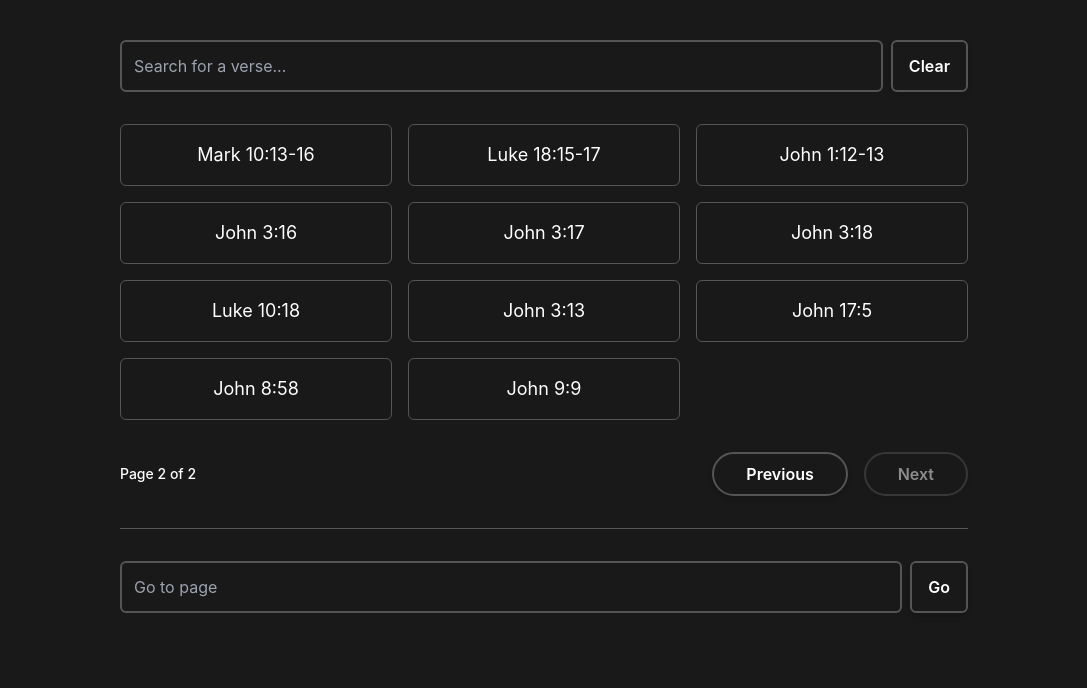
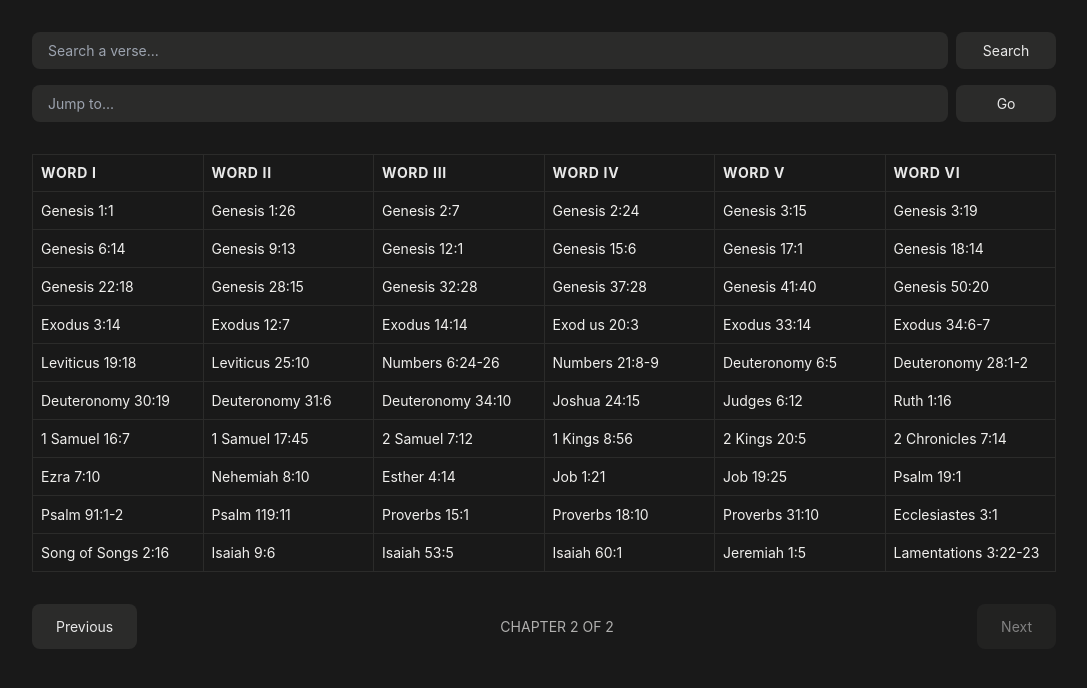
Before and after one commit to trinitarianbeliever/DailyBible, a plain HTML site: page index.html in a window 1280 px wide. Both pictures are taken after a click on the button "Next". Shown: the whole page, without its empty margins (96-1183 px from the left). Drawn offline with nearby package versions, Linux system fonts and the light colour scheme.

Commit message:
theme update

```diff
--- a/data.json
+++ b/data.json
@@ -1,6 +1,26 @@
 [
-    "John 1:1", "John 1:2", "John 1:3", "John 1:4", "John 1:5", "John 1:14", "John 1:17", "John 1:18", "Genesis 2:24", "Deuteronomy 14:1",
-    "Psalm 69:9", "John 2:13", "John 2:14", "John 2:15-16", "John 2:17", "John 2:18-21", "John 2:22", "Mark 12:41-44", "1 Kings 17:7-16",
-    "1 Kings 17:15-16", "Matthew 19:13-15", "Mark 10:13-16", "Luke 18:15-17", "John 1:12-13", "John 3:16", "John 3:17", "John 3:18",
-    "Luke 10:18", "John 3:13", "John 17:5", "John 8:58", "John 9:9"
+    [
+        ["John 3:16", "Philippians 4:13", "Romans 8:28", "Jeremiah 29:11", "Proverbs 3:5-6", "Matthew 6:33"],
+        ["Joshua 1:9", "Psalm 23:4", "1 Corinthians 16:14", "Romans 12:2", "Isaiah 40:31", "Ephesians 2:8-9"],
+        ["Proverbs 27:17", "Psalm 46:1", "Galatians 5:22-23", "Psalm 119:105", "2 Timothy 1:7", "Psalm 34:18"],
+        ["Romans 5:8", "1 Thessalonians 5:18", "Hebrews 11:1", "Matthew 11:28", "1 Peter 5:7", "Romans 10:9"],
+        ["James 1:5", "Colossians 3:23", "Ephesians 4:32", "John 14:6", "Luke 6:31", "Psalm 1:3"],
+        ["2 Corinthians 5:17", "Proverbs 22:6", "1 Corinthians 13:4-7", "John 15:13", "Psalm 27:1", "Ephesians 6:11"],
+        ["Isaiah 41:10", "Proverbs 4:23", "1 John 4:18", "2 Corinthians 4:18", "Psalm 139:14", "Matthew 5:16"],
+        ["Psalm 121:1-2", "Romans 8:31", "Psalm 23:1", "John 8:32", "James 4:7", "Romans 1:16"],
+        ["Ephesians 3:20", "Proverbs 16:3", "Psalm 91:4", "Hebrews 4:12", "Luke 1:37", "Romans 15:13"],
+        ["1 Timothy 6:12", "Romans 12:12", "Psalm 37:4", "Philippians 2:3", "2 Timothy 3:16", "Hebrews 13:8"]
+    ],
+    [
+        ["Genesis 1:1", "Genesis 1:26", "Genesis 2:7", "Genesis 2:24", "Genesis 3:15", "Genesis 3:19"],
+        ["Genesis 6:14", "Genesis 9:13", "Genesis 12:1", "Genesis 15:6", "Genesis 17:1", "Genesis 18:14"],
+        ["Genesis 22:18", "Genesis 28:15", "Genesis 32:28", "Genesis 37:28", "Genesis 41:40", "Genesis 50:20"],
+        ["Exodus 3:14", "Exodus 12:7", "Exodus 14:14", "Exod us 20:3", "Exodus 33:14", "Exodus 34:6-7"],
+        ["Leviticus 19:18", "Leviticus 25:10", "Numbers 6:24-26", "Numbers 21:8-9", "Deuteronomy 6:5", "Deuteronomy 28:1-2"],
+        ["Deuteronomy 30:19", "Deuteronomy 31:6", "Deuteronomy 34:10", "Joshua 24:15", "Judges 6:12", "Ruth 1:16"],
+        ["1 Samuel 16:7", "1 Samuel 17:45", "2 Samuel 7:12", "1 Kings 8:56", "2 Kings 20:5", "2 Chronicles 7:14"],
+        ["Ezra 7:10", "Nehemiah 8:10", "Esther 4:14", "Job 1:21", "Job 19:25", "Psalm 19:1"],
+        ["Psalm 91:1-2", "Psalm 119:11", "Proverbs 15:1", "Proverbs 18:10", "Proverbs 31:10", "Ecclesiastes 3:1"],
+        ["Song of Songs 2:16", "Isaiah 9:6", "Isaiah 53:5", "Isaiah 60:1", "Jeremiah 1:5", "Lamentations 3:22-23"]
+    ]
 ]
--- a/index.html
+++ b/index.html
@@ -3,60 +3,64 @@
 <head>
     <meta charset="UTF-8">
     <meta name="viewport" content="width=device-width, initial-scale=1.0">
-    <title>Bible Verse Navigator</title>
-    <link rel="preconnect" href="https://fonts.googleapis.com">
-    <link rel="preconnect" href="https://fonts.gstatic.com" crossorigin>
-    <link href="https://fonts.googleapis.com/css2?family=Merriweather:wght@400;600&display=swap" rel="stylesheet">
+    <title>Daily Bible Verses</title>
+    <!-- Load Tailwind CSS -->
     <script src="https://cdn.tailwindcss.com"></script>
+    <!-- Link to external CSS file -->
     <link rel="stylesheet" href="styles.css">
 </head>
-<body class="p-4">
-
-    <!-- Main Container -->
-    <div class="max-w-4xl mx-auto p-6 bg-[#191919]">
-
-        <!-- Search Input and Button -->
-        <div class="flex items-center mb-8 space-x-2">
-            <input type="text" id="search-input" placeholder="Search for a verse..." class="w-full p-3 rounded-md text-[#FFFFFF] bg-[#191919] border-2 border-[#555555] focus:outline-none focus:border-blue-500 transition-colors duration-200" />
-            <button id="clear-search-button" class="px-4 py-3 bg-[#191919] text-[#FFFFFF] rounded-md font-semibold shadow-md hover:bg-[#444444] transition-colors duration-200 border-2 border-[#555555]">
-                Clear
+<body class="p-8">
+    <!-- Verse Search input and button -->
+    <div class="flex items-center justify-center mb-4 mx-auto max-w-5xl w-full">
+        <input type="text" id="verseSearchInput" placeholder="Search a verse..." class="w-full px-4 py-2 bg-[rgb(43,43,42)] text-white rounded-lg text-left focus:outline-none focus:ring-2 focus:ring-[rgb(232,232,232)] placeholder-gray-400">
+        <button id="verseSearchBtn" class="bg-[rgb(43,43,42)] text-[rgb(232,232,232)] w-28 py-2 rounded-lg hover:bg-gray-700 transition-colors duration-200 ml-2">
+            Search
         </button>
     </div>
 
-        <!-- Verse Container Grid -->
-        <main id="verse-container" class="grid grid-cols-3 gap-4 mb-8">
-            <!-- Verses will be dynamically added here by JavaScript -->
-        </main>
-
-        <!-- Navigation and Page Info -->
-        <div class="flex flex-col sm:flex-row justify-between items-center space-y-4 sm:space-y-0 sm:space-x-4 mb-8">
-            <div class="text-[#FFFFFF] text-sm font-medium">
-                Page <span id="current-page-info">1</span> of <span id="total-pages-info">1</span>
-            </div>
-            <div class="flex space-x-4">
-                <button id="prev-button" class="px-8 py-2 bg-[#191919] text-[#FFFFFF] rounded-full font-semibold shadow-md hover:bg-[#444444] transition-colors duration-200 border-2 border-[#555555]">
-                    Previous
-                </button>
-                <button id="next-button" class="px-8 py-2 bg-[#191919] text-[#FFFFFF] rounded-full font-semibold shadow-md hover:bg-[#444444] transition-colors duration-200 border-2 border-[#555555]">
-                    Next
-                </button>
-            </div>
-        </div>
-
-        <!-- Horizontal line -->
-        <div class="w-full h-px bg-[#555555] my-8"></div>
-
-        <!-- Go to Page Footer -->
-        <div class="flex items-center mt-8 space-x-2">
-            <input type="number" id="page-input" placeholder="Go to page" class="w-full p-3 rounded-md text-[#FFFFFF] bg-[#191919] border-2 border-[#555555] focus:outline-none focus:border-blue-500 transition-colors duration-200" />
-            <button id="go-button" class="px-4 py-3 bg-[#191919] text-[#FFFFFF] rounded-md font-semibold shadow-md hover:bg-[#444444] transition-colors duration-200 border-2 border-[#555555]">
+    <!-- Jump to Chapter input and button -->
+    <div class="flex items-center justify-center mb-8 mx-auto max-w-5xl w-full">
+        <input type="number" id="chapterInput" placeholder="Jump to..." class="w-full px-4 py-2 bg-[rgb(43,43,42)] text-white rounded-lg text-left focus:outline-none focus:ring-2 focus:ring-[rgb(232,232,232)] placeholder-gray-400">
+        <button id="jumpBtn" class="bg-[rgb(43,43,42)] text-[rgb(232,232,232)] w-28 py-2 rounded-lg hover:bg-gray-700 transition-colors duration-200 ml-2">
             Go
         </button>
     </div>
 
+    <!-- Search Result Message -->
+    <div id="searchMessage" class="text-center text-red-500 mb-4 hidden">Verse not found.</div>
+
+    <!-- Main Table Container -->
+    <div id="mainTableContainer" class="overflow-x-auto mx-auto max-w-5xl">
+        <table class="min-w-full border border-[rgb(43,43,42)] rounded-lg table-fixed">
+            <thead class="bg-[#191919]">
+                <tr>
+                    <th scope="col" class="w-[calc(100%/6)] px-2 py-2 text-left text-sm font-bold uppercase tracking-wider rounded-tl-lg border-b border-r border-[rgb(43,43,42)] text-[rgb(232,232,232)]">WORD I</th>
+                    <th scope="col" class="w-[calc(100%/6)] px-2 py-2 text-left text-sm font-bold uppercase tracking-wider border-b border-r border-[rgb(43,43,42)] text-[rgb(232,232,232)]">WORD II</th>
+                    <th scope="col" class="w-[calc(100%/6)] px-2 py-2 text-left text-sm font-bold uppercase tracking-wider border-b border-r border-[rgb(43,43,42)] text-[rgb(232,232,232)]">WORD III</th>
+                    <th scope="col" class="w-[calc(100%/6)] px-2 py-2 text-left text-sm font-bold uppercase tracking-wider border-b border-r border-[rgb(43,43,42)] text-[rgb(232,232,232)]">WORD IV</th>
+                    <th scope="col" class="w-[calc(100%/6)] px-2 py-2 text-left text-sm font-bold uppercase tracking-wider border-b border-r border-[rgb(43,43,42)] text-[rgb(232,232,232)]">WORD V</th>
+                    <th scope="col" class="w-[calc(100%/6)] px-2 py-2 text-left text-sm font-bold uppercase tracking-wider rounded-tr-lg border-b border-[rgb(43,43,42)] text-[rgb(232,232,232)]">WORD VI</th>
+                </tr>
+            </thead>
+            <tbody id="verseTableBody" class="bg-[#191919]">
+            </tbody>
+        </table>
     </div>
 
+    <!-- Navigation and Page Counter -->
+    <div id="navigationContainer" class="flex items-center justify-between mt-8 max-w-5xl mx-auto">
+        <button id="prevBtn" class="bg-[rgb(43,43,42)] text-[rgb(232,232,232)] px-6 py-3 rounded-lg hover:bg-gray-700 transition-colors duration-200">
+            Previous
+        </button>
+
+        <span id="pageCounter" class="text-sm opacity-70"></span>
+
+        <button id="nextBtn" class="bg-[rgb(43,43,42)] text-[rgb(232,232,232)] px-6 py-3 rounded-lg hover:bg-gray-700 transition-colors duration-200">
+            Next
+        </button>
+    </div>
+
+    <!-- Link to external JavaScript file -->
     <script src="script.js"></script>
-
 </body>
 </html>
--- a/script.js
+++ b/script.js
@@ -1,114 +1,199 @@
-document.addEventListener('DOMContentLoaded', () => {
+// Array containing all the data for multiple pages (will be loaded from JSON)
+let allVerses = [];
 
-    // Define other variables as before
-    const versesPerPage = 21;
+const tableBody = document.getElementById('verseTableBody');
+const prevBtn = document.getElementById('prevBtn');
+const nextBtn = document.getElementById('nextBtn');
+const pageCounter = document.getElementById('pageCounter');
+const chapterInput = document.getElementById('chapterInput');
+const jumpBtn = document.getElementById('jumpBtn');
+const verseSearchInput = document.getElementById('verseSearchInput');
+const verseSearchBtn = document.getElementById('verseSearchBtn');
+const searchMessage = document.getElementById('searchMessage');
 let currentPage = 0;
-    let filteredVerses = [];
 
-    const verseContainer = document.getElementById('verse-container');
-    const prevButton = document.getElementById('prev-button');
-    const nextButton = document.getElementById('next-button');
-    const currentPageInfo = document.getElementById('current-page-info');
-    const totalPagesInfo = document.getElementById('total-pages-info');
-    const searchInput = document.getElementById('search-input');
-    const clearSearchButton = document.getElementById('clear-search-button');
-    const pageInput = document.getElementById('page-input');
-    const goButton = document.getElementById('go-button');
+/**
+ * Fetches the verse data from the JSON file and initializes the application.
+ */
+async function initialize() {
+    try {
+        const response = await fetch('data.json');
+        allVerses = await response.json();
+        renderTable(currentPage);
+        updateButtons();
+    } catch (error) {
+        console.error('Error fetching the verse data:', error);
+    }
+}
 
-    // Asynchronous function to load the verses from the JSON file
-    async function loadVerses() {
-        try {
-            const response = await fetch('./data.json');
-            if (!response.ok) {
-                throw new Error(`HTTP error! status: ${response.status}`);
+/**
+ * Clears all highlights from the table cells.
+ */
+function clearHighlights() {
+    const cells = tableBody.querySelectorAll('td');
+    cells.forEach(cell => {
+        cell.classList.remove('highlighted-verse');
+    });
 }
-            const allVerses = await response.json();
 
-            // Now that you have the data, initialize the application
-            filteredVerses = allVerses;
-            renderVerses(currentPage, filteredVerses);
+/**
+ * Renders the table with the verses for the current page.
+ * @param {number} pageIndex - The index of the page to display.
+ */
+function renderTable(pageIndex) {
+    // Clear existing table content and any previous highlights
+    tableBody.innerHTML = '';
+    clearHighlights();
 
-            // Re-define the filterAndRender function to use the loaded data
-            function filterAndRender() {
-                const searchTerm = searchInput.value.toLowerCase().trim();
+    // Get the verses for the current page
+    const verses = allVerses[pageIndex];
+
+    // Build and append new rows
+    verses.forEach(rowData => {
+        const row = document.createElement('tr');
+        rowData.forEach(cellData => {
+            const cell = document.createElement('td');
+            cell.className = 'w-[calc(100%/6)] px-2 py-2 border-b border-r border-[rgb(43,43,42)] break-words';
+            cell.textContent = cellData;
+            row.appendChild(cell);
+        });
+        tableBody.appendChild(row);
+    });
+    updatePageCounter();
+}
+
+/**
+ * Highlights the cell containing the search term.
+ * @param {string} searchTerm - The term to search for.
+ */
+function highlightVerse(searchTerm) {
+    const cells = tableBody.querySelectorAll('td');
+    cells.forEach(cell => {
+        if (cell.textContent.toLowerCase() === searchTerm.toLowerCase()) {
+            cell.classList.add('highlighted-verse');
+        }
+    });
+}
+
+
+/**
+ * Updates the state of the navigation buttons.
+ * Disables 'Previous' on the first page and 'Next' on the last page.
+ */
+function updateButtons() {
+    prevBtn.disabled = (currentPage === 0);
+    nextBtn.disabled = (currentPage === allVerses.length - 1);
+
+    // Apply Tailwind classes for disabled state
+    if (prevBtn.disabled) {
+        prevBtn.classList.add('opacity-50', 'cursor-not-allowed');
+    } else {
+        prevBtn.classList.remove('opacity-50', 'cursor-not-allowed');
+    }
+    if (nextBtn.disabled) {
+        nextBtn.classList.add('opacity-50', 'cursor-not-allowed');
+    } else {
+        nextBtn.classList.remove('opacity-50', 'cursor-not-allowed');
+    }
+}
+
+/**
+ * Updates the page counter text.
+ */
+function updatePageCounter() {
+    pageCounter.textContent = `CHAPTER ${currentPage + 1} OF ${allVerses.length}`;
+}
+
+/**
+ * Handles jumping to a specific chapter number.
+ */
+function handleJump() {
+    const chapterNumber = parseInt(chapterInput.value, 10);
+    const maxChapters = allVerses.length;
+
+    if (chapterNumber >= 1 && chapterNumber <= maxChapters) {
+        currentPage = chapterNumber - 1;
+        renderTable(currentPage);
+        updateButtons();
+    } else {
+        // Optionally, provide user feedback for invalid input
+        // For now, we'll just log an error
+        console.error(`Invalid chapter number. Please enter a number between 1 and ${maxChapters}.`);
+    }
+}
+
+/**
+ * Handles searching for a specific verse.
+ */
+function handleSearch() {
+    const searchTerm = verseSearchInput.value.trim();
+    clearHighlights();
+    searchMessage.classList.add('hidden');
 
     if (searchTerm === "") {
-                    filteredVerses = allVerses;
-                } else {
-                    filteredVerses = allVerses.filter(verse => verse.toLowerCase() === searchTerm);
+        return;
     }
 
-                currentPage = 0;
-                renderVerses(currentPage, filteredVerses);
+    for (let i = 0; i < allVerses.length; i++) {
+        const page = allVerses[i];
+        for (let j = 0; j < page.length; j++) {
+            for (let k = 0; k < page[j].length; k++) {
+                if (page[j][k].toLowerCase() === searchTerm.toLowerCase()) {
+                    currentPage = i;
+                    renderTable(currentPage);
+                    highlightVerse(searchTerm);
+                    updateButtons();
+                    return;
+                }
+            }
+        }
     }
 
-            // Add all your event listeners here, inside the async function,
-            // so they are attached only after the data has been loaded.
-            nextButton.addEventListener('click', () => {
-                const totalPages = Math.ceil(filteredVerses.length / versesPerPage);
-                if (currentPage < totalPages - 1) {
+    searchMessage.classList.remove('hidden');
+}
+
+
+// Event listeners for the navigation buttons
+nextBtn.addEventListener('click', () => {
+    if (currentPage < allVerses.length - 1) {
         currentPage++;
-                    renderVerses(currentPage, filteredVerses);
+        renderTable(currentPage);
+        updateButtons();
     }
 });
 
-            prevButton.addEventListener('click', () => {
+prevBtn.addEventListener('click', () => {
     if (currentPage > 0) {
         currentPage--;
-                    renderVerses(currentPage, filteredVerses);
+        renderTable(currentPage);
+        updateButtons();
     }
 });
 
-            searchInput.addEventListener('keyup', filterAndRender);
-
-            clearSearchButton.addEventListener('click', () => {
-                searchInput.value = '';
-                filterAndRender();
+// Event listener for the jump button
+jumpBtn.addEventListener('click', handleJump);
+chapterInput.addEventListener('keydown', (event) => {
+    if (event.key === 'Enter') {
+        handleJump();
+    }
 });
 
-            goButton.addEventListener('click', () => {
-                const pageNumber = parseInt(pageInput.value, 10);
-                const totalPages = Math.ceil(filteredVerses.length / versesPerPage);
-
-                if (!isNaN(pageNumber) && pageNumber >= 1 && pageNumber <= totalPages) {
-                    currentPage = pageNumber - 1;
-                    renderVerses(currentPage, filteredVerses);
-                } else {
-                    console.log('Invalid page number. Please enter a number between 1 and ' + totalPages);
+// Event listener for the verse search button
+verseSearchBtn.addEventListener('click', handleSearch);
+verseSearchInput.addEventListener('keydown', (event) => {
+    if (event.key === 'Enter') {
+        handleSearch();
     }
-                pageInput.value = '';
 });
 
-        } catch (error) {
-            console.error('Failed to load verses:', error);
-            // Optionally, display an error message on the page
-            verseContainer.innerHTML = '<p class="text-red-500">Failed to load verses. Please check the data file.</p>';
+// Event listener for keyboard navigation
+document.addEventListener('keydown', (event) => {
+    if (event.key === 'ArrowLeft') {
+        prevBtn.click();
+    } else if (event.key === 'ArrowRight') {
+        nextBtn.click();
     }
-    }
-
-    // The renderVerses function remains the same.
-    function renderVerses(page, verses) {
-        const totalPages = Math.ceil(verses.length / versesPerPage);
-        verseContainer.innerHTML = '';
-        const startIndex = page * versesPerPage;
-        const endIndex = startIndex + versesPerPage;
-        const versesToDisplay = verses.slice(startIndex, endIndex);
-
-        versesToDisplay.forEach(verse => {
-            const verseDiv = document.createElement('div');
-            verseDiv.className = "flex items-center justify-center text-center text-[#FFFFFF] text-base sm:text-lg p-4 cursor-pointer hover:bg-gray-800 transition-colors duration-200 border border-[#555555] rounded-md";
-            verseDiv.textContent = verse;
-            verseContainer.appendChild(verseDiv);
 });
 
-        currentPageInfo.textContent = page + 1;
-        totalPagesInfo.textContent = totalPages > 0 ? totalPages : 1;
-        prevButton.disabled = page === 0 || totalPages === 0;
-        nextButton.disabled = page >= totalPages - 1 || totalPages === 0;
-        prevButton.style.opacity = prevButton.disabled ? '0.5' : '1';
-        nextButton.style.opacity = nextButton.disabled ? '0.5' : '1';
-    }
-
-    // Call the async function to start the process
-    loadVerses();
-});
+// Initial render
+initialize();
--- a/styles.css
+++ b/styles.css
@@ -1,13 +1,25 @@
 body {
-    font-family: -apple-system,BlinkMacSystemFont,"Roboto","Segoe UI","Helvetica Neue","Lucida Grande",Arial,sans-serif;
     background-color: #191919;
+    font-family: ui-sans-serif, -apple-system, BlinkMacSystemFont, "Segoe UI Variable Display", "Segoe UI", Helvetica, "Apple Color Emoji", Arial, sans-serif, "Segoe UI Emoji", "Segoe UI Symbol";
+    font-size: 14px;
+    color: rgb(240, 239, 237);
+    line-height: 1.5;
 }
-/* CSS to remove up/down arrows from number input */
-input[type="number"]::-webkit-inner-spin-button,
-input[type="number"]::-webkit-outer-spin-button {
+
+/* Hide the up and down arrows on number input for WebKit browsers */
+input[type=number]::-webkit-inner-spin-button,
+input[type=number]::-webkit-outer-spin-button {
     -webkit-appearance: none;
     margin: 0;
 }
-input[type="number"] {
+
+/* Hide the up and down arrows for Firefox */
+input[type=number] {
     -moz-appearance: textfield;
 }
+
+.highlighted-verse {
+    background-color: rgb(232, 232, 232);
+    color: black;
+    font-weight: bold;
+}
```
Lines whose indentation alone changed are shown as unchanged.
